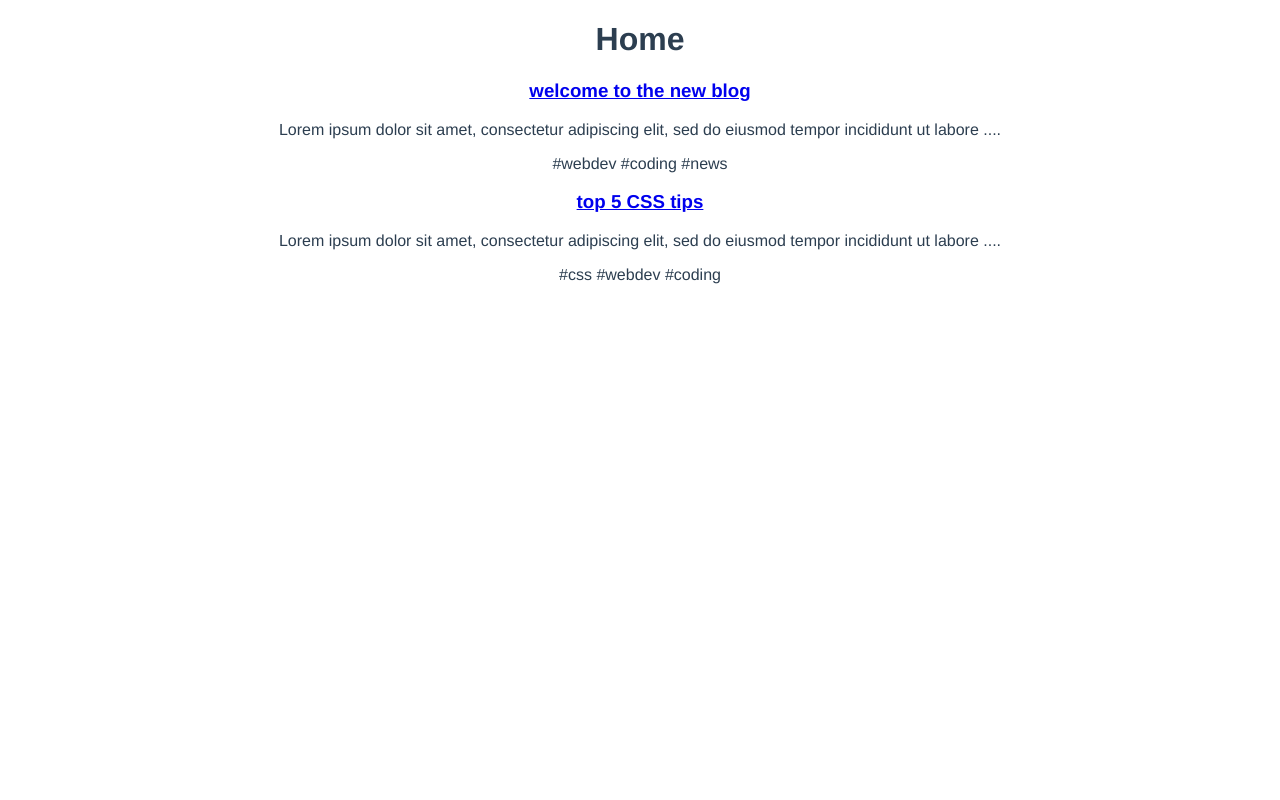
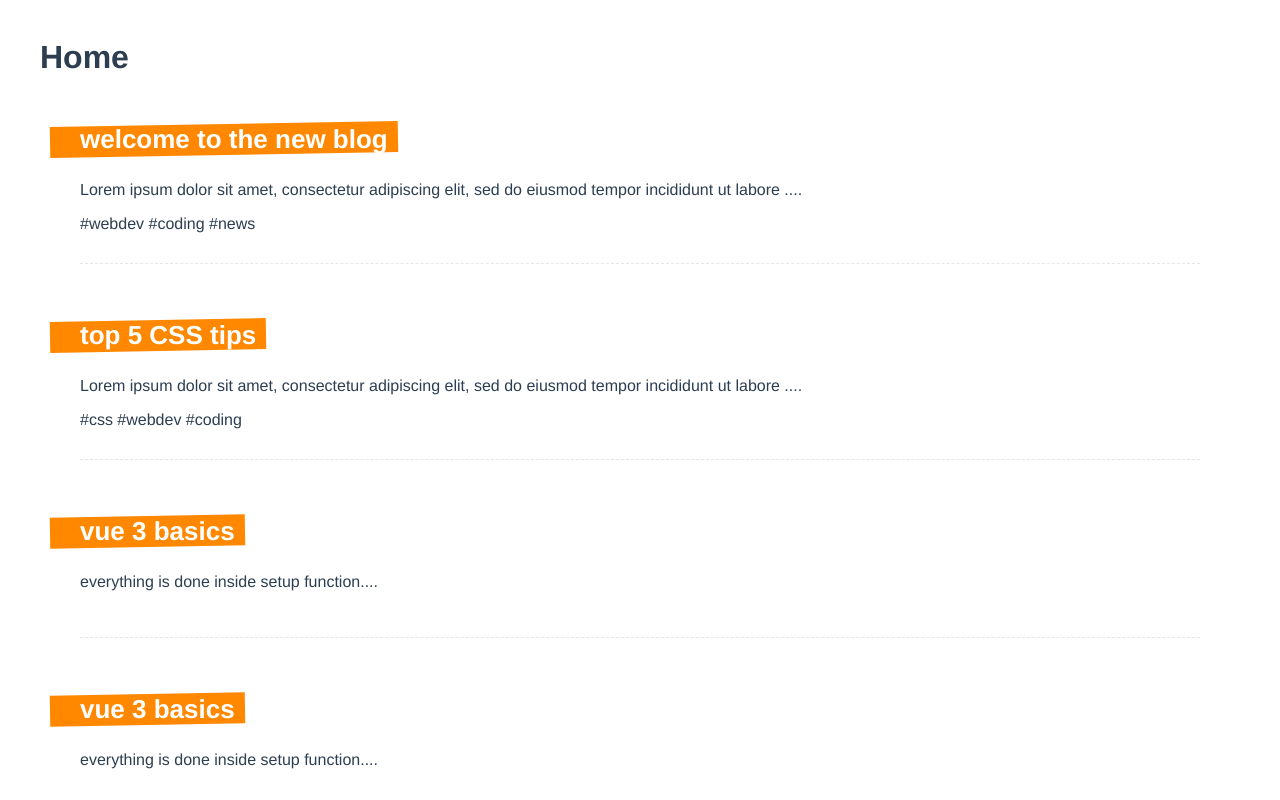
Before and after one commit to Farazzaidi22/My-Blogs, a Vue app: page / in a window 1280 px wide. Shown: the top 800 px of the page. Built offline with nearby package versions, Linux system fonts and the light colour scheme; data requests are answered from the project's data file.

Commit message:
added post request to add data in the json db

```diff
--- a/data/db.json
+++ b/data/db.json
@@ -19,6 +19,125 @@
         "webdev",
         "coding"
       ]
+    },
+    {
+      "title": "vue 3 basics",
+      "body": "everything is done inside setup function",
+      "tag": [
+        "vue",
+        "composition api "
+      ],
+      "id": 3
+    },
+    {
+      "title": "vue 3 basics",
+      "body": "everything is done inside setup function",
+      "tag": [
+        "vue",
+        "composition api "
+      ],
+      "id": 4
+    },
+    {
+      "title": "vue 3 basics",
+      "body": "everything is done inside setup function",
+      "tag": [
+        "vue",
+        "composition api "
+      ],
+      "id": 5
+    },
+    {
+      "title": "vue 3 basics",
+      "body": "everything is done inside setup function",
+      "tag": [
+        "vue",
+        "composition api "
+      ],
+      "id": 6
+    },
+    {
+      "title": "vue 3 basics",
+      "body": "everything is done inside setup function",
+      "tag": [
+        "vue",
+        "composition api "
+      ],
+      "id": 7
+    },
+    {
+      "title": "vue 3 basics",
+      "body": "everything is done inside setup function",
+      "tag": [
+        "vue",
+        "composition api "
+      ],
+      "id": 8
+    },
+    {
+      "title": "vue 3 basics",
+      "body": "everything is done inside setup function",
+      "tag": [
+        "vue",
+        "composition api "
+      ],
+      "id": 9
+    },
+    {
+      "title": "vue 3 basics",
+      "body": "everything is done inside setup function",
+      "tag": [
+        "vue",
+        "composition api "
+      ],
+      "id": 10
+    },
+    {
+      "title": "vue 3 basics",
+      "body": "everything is done inside setup function",
+      "tag": [
+        "vue",
+        "composition api "
+      ],
+      "id": 11
+    },
+    {
+      "title": "vue 3 basics",
+      "body": "everything is done inside setup function",
+      "tag": [
+        "composition api"
+      ],
+      "id": 12
+    },
+    {
+      "title": "html",
+      "body": "skeleton of web",
+      "tag": [],
+      "id": 13
+    },
+    {
+      "title": "css",
+      "body": "styling the web",
+      "tag": [
+        "css"
+      ],
+      "id": 14
+    },
+    {
+      "title": "js",
+      "body": "functionality of web",
+      "tag": [
+        "js"
+      ],
+      "id": 15
+    },
+    {
+      "title": "fsad",
+      "body": "cvsac",
+      "tag": [
+        "asd"
+      ],
+      "id": 16
     }
   ]
 }
--- a/src/App.vue
+++ b/src/App.vue
@@ -8,7 +8,6 @@
   font-family: Avenir, Helvetica, Arial, sans-serif;
   -webkit-font-smoothing: antialiased;
   -moz-osx-font-smoothing: grayscale;
-  text-align: center;
   color: #2c3e50;
 }
 
--- a/src/components/SinglePost.vue
+++ b/src/components/SinglePost.vue
@@ -26,5 +26,29 @@ export default {
 </script>
 
 <style>
-
+  .post {
+    margin: 0 40px 30px;
+    padding-bottom: 30px;
+    border-bottom: 1px dashed #e7e7e7;
+  }
+  .post h3 {
+    display: inline-block;
+    position: relative;
+    font-size: 26px;
+    color: white;
+    margin-bottom: 10px;
+    max-width: 400px;
+  }
+  .post h3::before {
+    content: "";
+    display: block;
+    width: 100%;
+    height: 100%;
+    background: #ff8800;
+    position: absolute;
+    z-index: -1;
+    padding-right: 40px;
+    left: -30px;
+    transform: rotateZ(-1deg);
+  }
 </style>
--- a/src/views/Create.vue
+++ b/src/views/Create.vue
@@ -1,6 +1,6 @@
 <template>
   <div class="create">
-      <form>
+      <form @submit.prevent="handleSubmit">
           <label>Title:</label>
           <input v-model="title" type="text" required>
 
@@ -21,8 +21,12 @@
 
 <script>
 import { ref } from '@vue/reactivity'
+import { useRouter } from 'vue-router'
+
 export default {
     setup(){
+        const router = useRouter()
+
         const title = ref('')
         const body = ref('')
         const tag = ref('')
@@ -36,7 +40,25 @@ export default {
             tag.value = ''
         }
 
-        return { title, body, tag, handleKeydown, tags}
+        const handleSubmit = async () => {
+            let post = {
+                title: title.value,
+                body: body.value,
+                tag: tags.value
+            }
+
+            await fetch('http://localhost:3000/posts', {
+                method: 'POST',
+                headers: { 'Content-Type': 'application/json' },
+                body: JSON.stringify(post)
+            })
+            .then( () => {
+                router.push('/')
+            })
+            .catch((err) => console.log(err))
+        }
+
+        return { title, body, tag, handleKeydown, tags, handleSubmit}
     }
 
 }
--- a/src/views/Home.vue
+++ b/src/views/Home.vue
@@ -92,3 +92,11 @@ export default {
   }
 }
 </script>
+
+<style scoped>
+  .home {
+    max-width: 1200px;
+    margin: 0 auto;
+    padding: 10px;
+  }
+</style>
```
